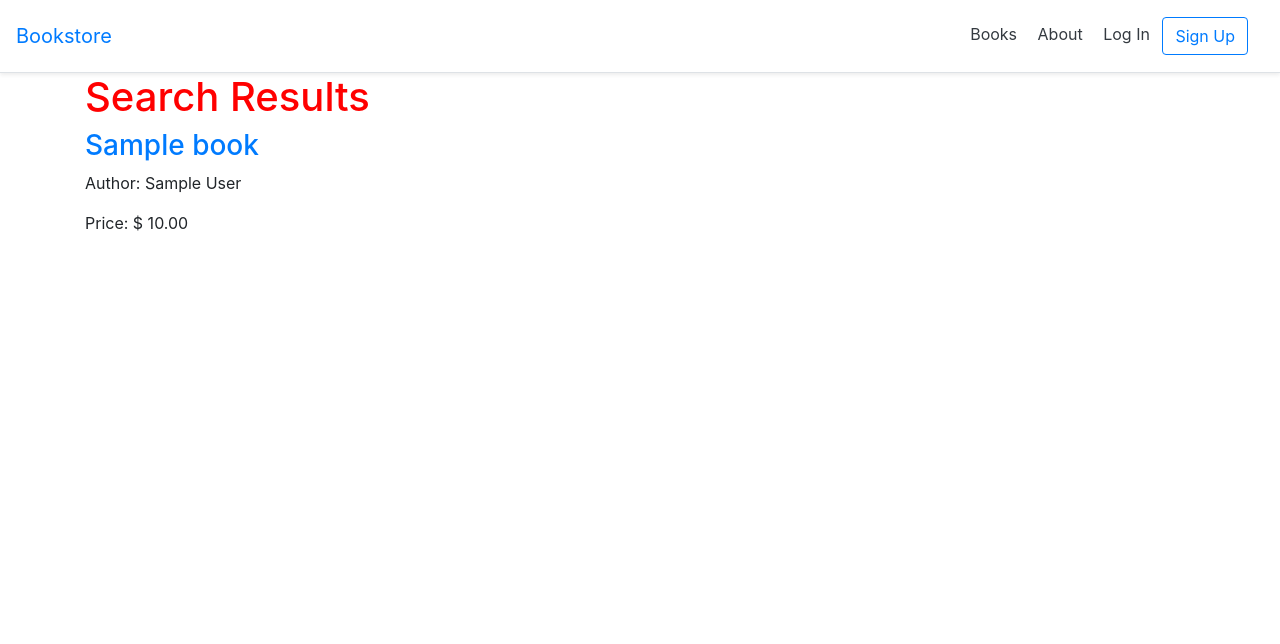
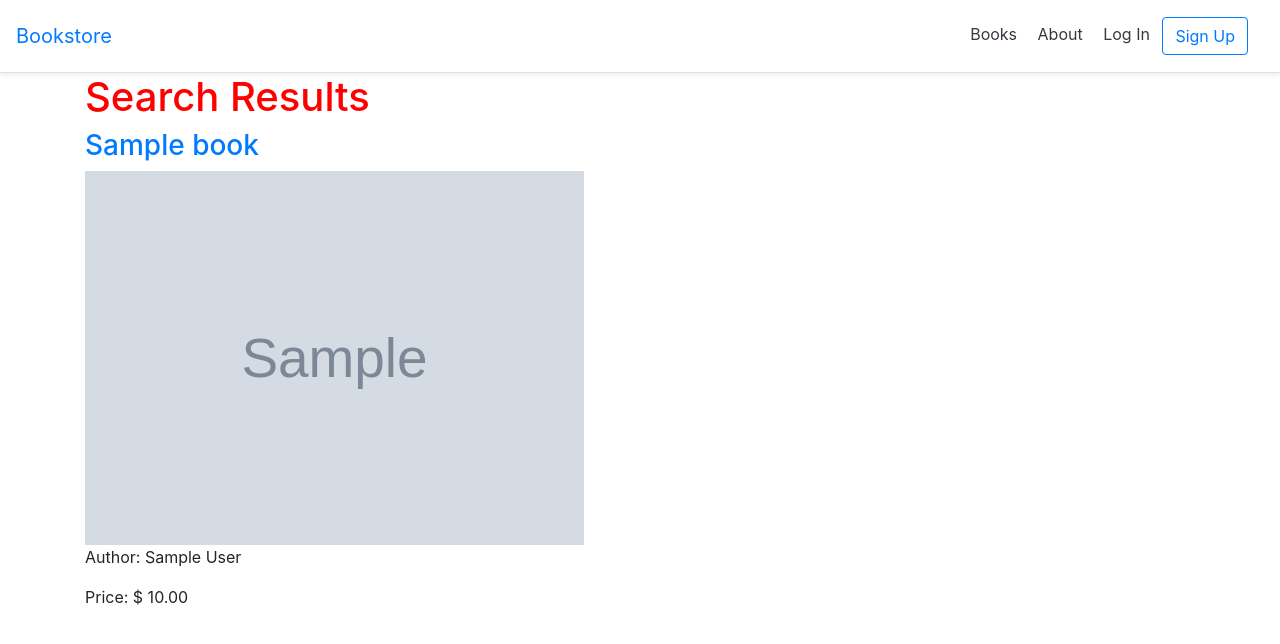
Before and after one commit to nhlong145/Book-store, a Django app: template templates/books/search_results.html in a window 1280 px wide. Shown: the top 644 px of the page. Run offline with Django 3.2, Linux system fonts and the light colour scheme; the template is opened without the code that fills it: values that come from a table or form of the project are taken from there, others are empty; tables that the repository leaves empty hold one stand-in row (values such as "Sample post"); grey boxes marked "Sample" are stand-in pictures; some libraries are stand-ins or nearby versions.

Commit message:
Add image for search result

```diff
--- a/templates/books/book_list.html
+++ b/templates/books/book_list.html
@@ -15,7 +15,9 @@
         </div>
         <br>
         {% if book.cover %}
-            <a href="{{ book.get_absolute_url }}"><img class="bookcover" src="{{ book.cover.url}}" alt="{{ book.title }}"></a>
+            <a href="{{ book.get_absolute_url }}">
+                <img class="bookcover" src="{{ book.cover.url}}" alt="{{ book.title }}">
+            </a>
         {% endif %}
         <br>
     {% endfor %}
--- a/templates/books/search_results.html
+++ b/templates/books/search_results.html
@@ -9,6 +9,11 @@
     {% for book in book_list %}
         <div>
             <h3><a href="{{ book.get_absolute_url }}">{{ book.title }}</a></h3>
+            {% if book.cover %}
+                <a href="{{ book.get_absolute_url }}">
+                    <img class="bookcover" src="{{ book.cover.url}}" alt="{{ book.title }}">
+                </a>
+            {% endif %}
             <p>Author: {{ book.author }}</p>
             <p>Price: $ {{ book.price }}</p>
         </div>
```
